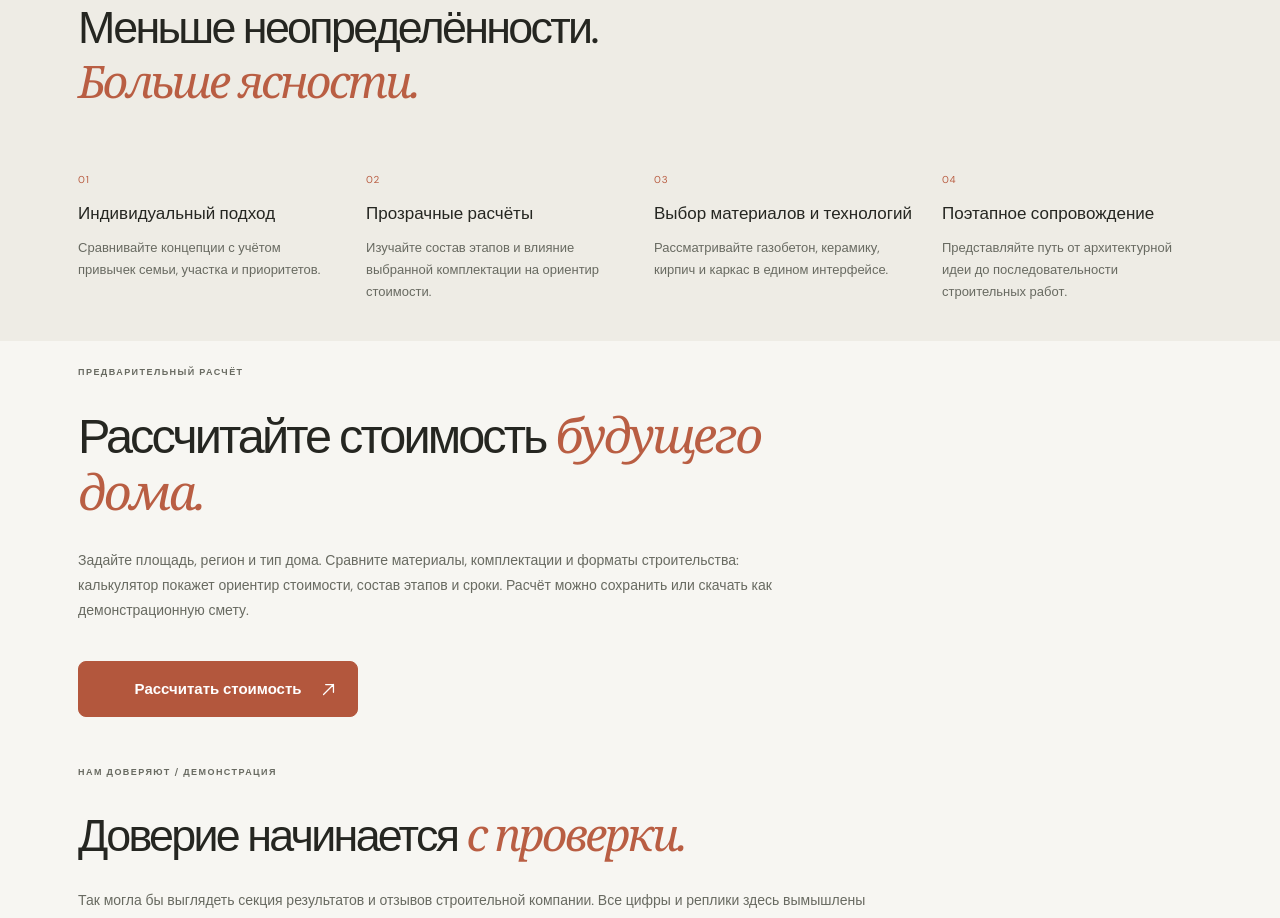
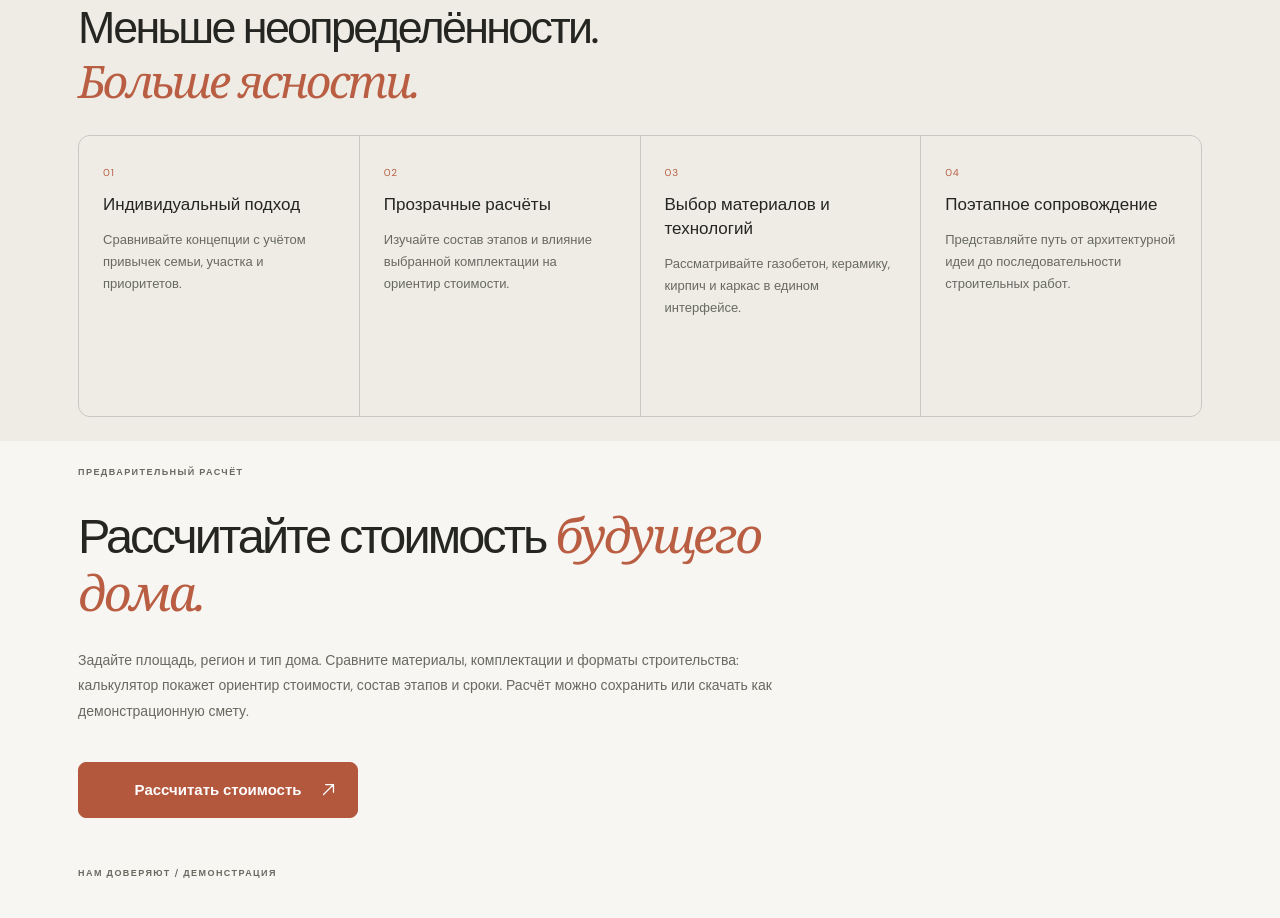
Before and after one commit to Alexkhramtsov2001/osnova, a React (Vite) app: page / in a window 1280 px wide. Shown: the part 1560-2478 px from the top of the page. Built offline with nearby package versions, Linux system fonts and the light colour scheme.

Commit message:
style: separate home approach principles with a subtle grid

```diff
--- a/src/pages/HomePage.css
+++ b/src/pages/HomePage.css
@@ -457,7 +457,54 @@
 }
 
 .approach-section {
-  background: #eeece5;
+  --approach-surface: #eeece5;
+  --approach-grid-line: color-mix(in srgb, var(--ink) 18%, var(--approach-surface));
+  background: var(--approach-surface);
+}
+
+.approach-section .principle-grid {
+  grid-auto-rows: 1fr;
+  gap: 1px;
+  margin-top: var(--space-6);
+  border: 1px solid var(--approach-grid-line);
+  border-radius: var(--radius-card);
+  overflow: hidden;
+  background: var(--approach-grid-line);
+}
+
+.approach-section .principle-grid article {
+  min-width: 0;
+  aspect-ratio: 1;
+  padding: var(--space-6);
+  background: var(--approach-surface);
+  overflow-wrap: break-word;
+}
+
+.approach-section .principle-grid h3 {
+  margin: var(--space-3) 0;
+  line-height: 1.4;
+}
+
+.approach-section .principle-grid p {
+  margin: 0;
+}
+
+@media (max-width: 1000px) {
+  .approach-section .principle-grid article {
+    aspect-ratio: auto;
+  }
+}
+
+@media (max-width: 600px) {
+  .approach-section .principle-grid article {
+    padding: var(--space-4);
+  }
+}
+
+@media (max-width: 359px) {
+  .approach-section .principle-grid {
+    grid-template-columns: 1fr;
+  }
 }
 
 .approach-inner {
```
